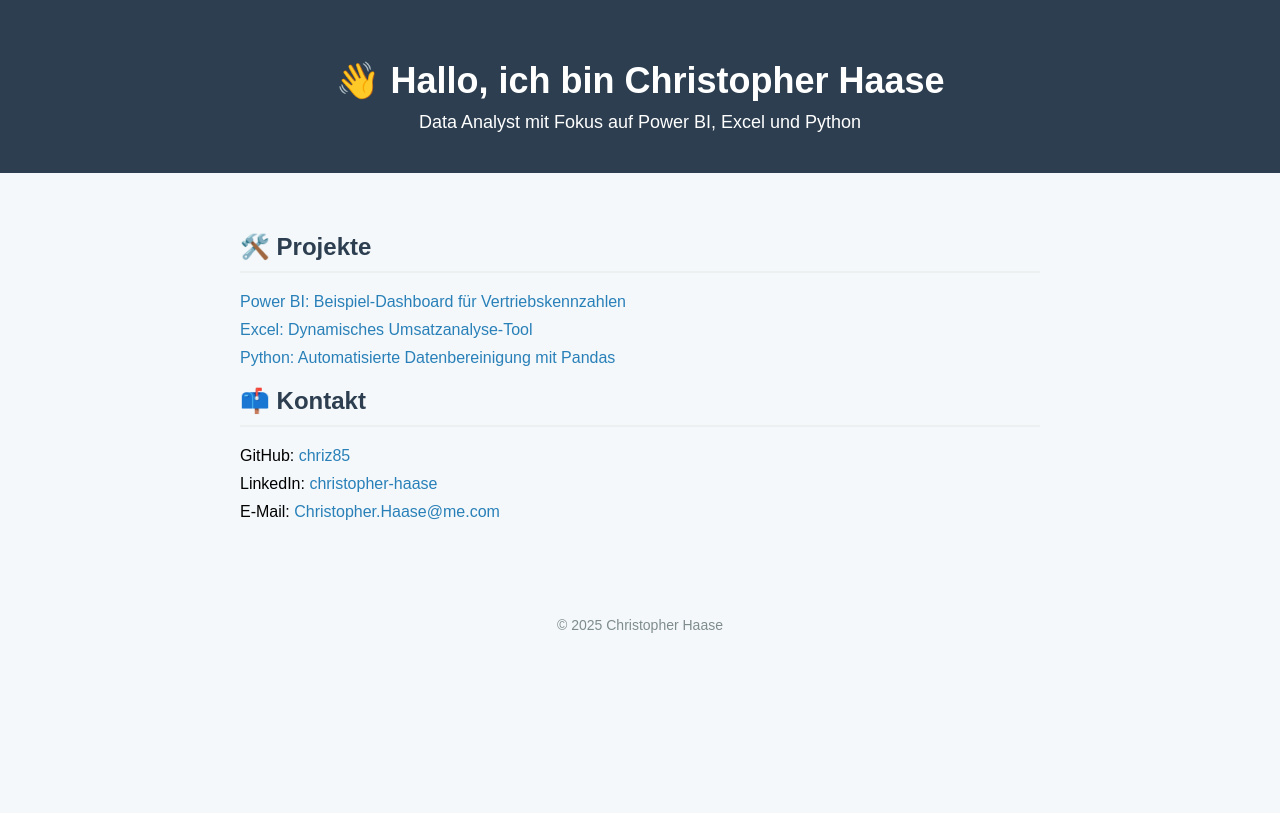
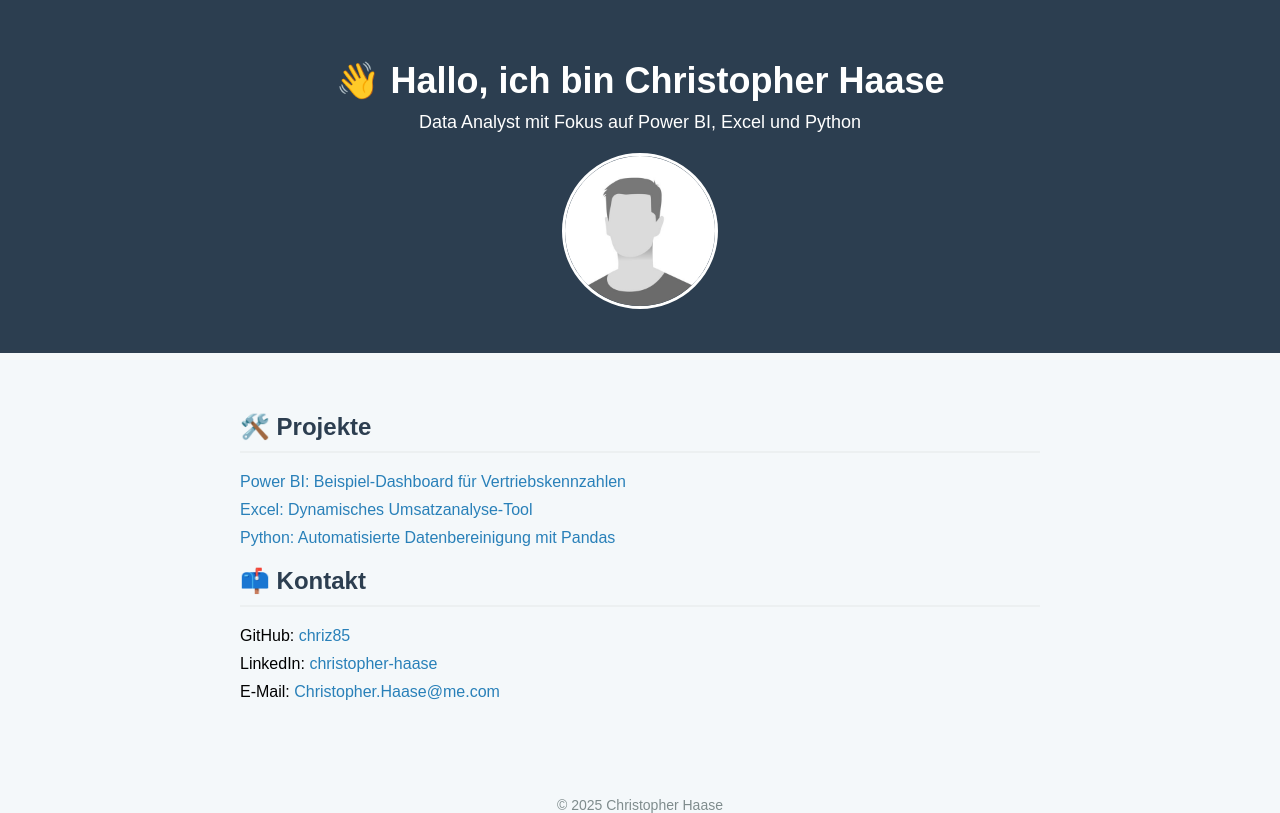
Before and after one commit to chriz85/portfolio, a plain HTML site: page index.html in a window 1280 px wide. Drawn offline with Linux system fonts and the light colour scheme.

Commit message:
Profilbild hinzugefügt

```diff
--- a/index.html
+++ b/index.html
@@ -23,6 +23,16 @@
     header p {
       margin: 10px 0 0;
       font-size: 18px;
+    }
+    .profilbild {
+      margin-top: 20px;
+    }
+    .profilbild img {
+      border-radius: 50%;
+      width: 150px;
+      height: 150px;
+      object-fit: cover;
+      border: 3px solid #fff;
     }
     main {
       padding: 40px 20px;
@@ -58,6 +68,10 @@
 <header>
   <h1>👋 Hallo, ich bin Christopher Haase</h1>
   <p>Data Analyst mit Fokus auf Power BI, Excel und Python</p>
+
+  <div class="profilbild">
+    <img src="profilbild.jpg" alt="Profilbild">
+  </div>
 </header>
 
 <main>
```
